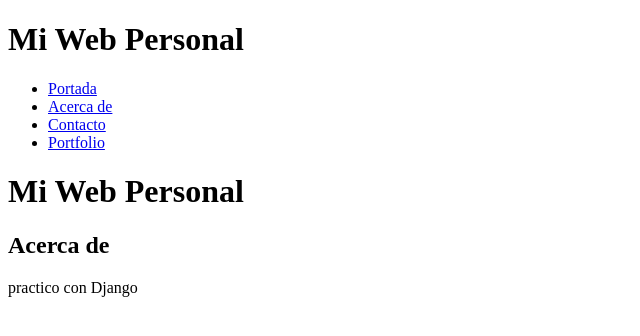
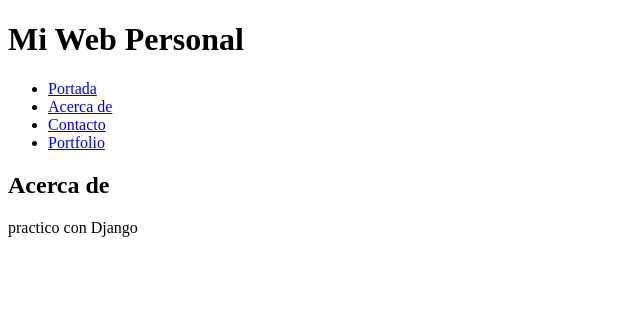
Before and after one commit to Lucke01/WebPersonal, a Django app: page /about/ in a window 1280 px wide. Shown: the top 336 px of the page, without its empty margins (0-640 px from the left). Run offline with Django 5.2, Linux system fonts and the light colour scheme.

Commit message:
correccion de error (IGNORAR COMMIT)

```diff
--- a/WebPersonal/Core/templates/Core/about.html
+++ b/WebPersonal/Core/templates/Core/about.html
@@ -5,7 +5,6 @@
 {% endblock %}
 
 {% block content %}
-    <h1>Mi Web Personal</h1>
     <h2> Acerca de</h2>
     <p>practico con Django</p>
 {% endblock %}
```
